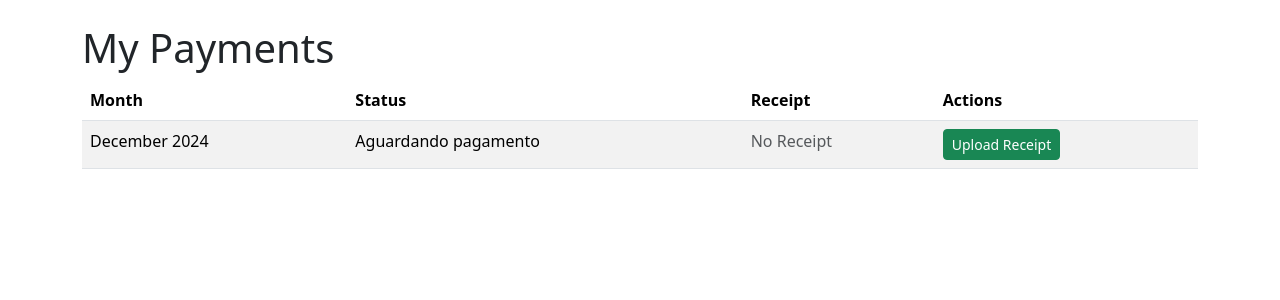
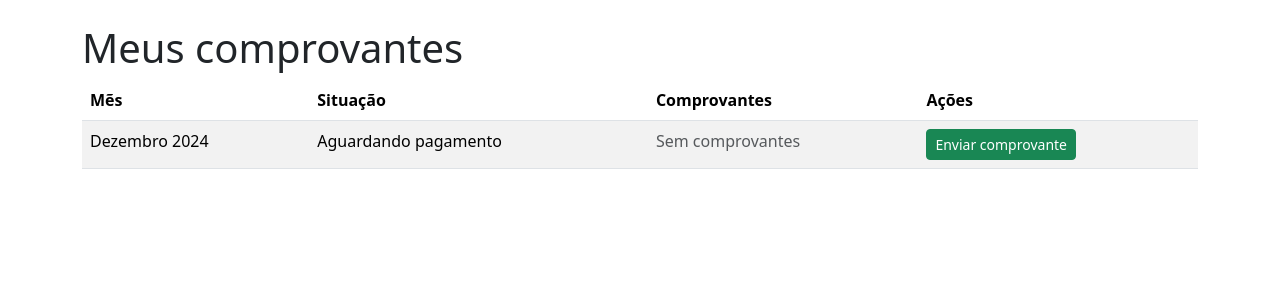
Before and after one commit to alexandrebcaruso/borussia-django, a Django app: page /my-payments/ in a window 1280 px wide. Shown: the part 56-356 px from the top of the page. Run offline with Django 5.2, Linux system fonts and the light colour scheme; the visitor is signed in with stand-in values (Sample User, id 1); data comes from the database, SQL or seed files in the repository; data that the repository does not hold is empty.

Commit message:
translations

```diff
--- a/agua/templates/admin/payment_list.html
+++ b/agua/templates/admin/payment_list.html
@@ -12,7 +12,7 @@
         </div>
     </form>
 
-    <!-- Filter by Status Form -->
+    <!-- Filter by Situação Form -->
     <form method="get" action="{% url 'payment_list' %}" class="mb-4">
         <div class="row g-3 align-items-center">
             <div class="col-auto">
@@ -20,7 +20,7 @@
             </div>
             <div class="col-auto">
                 <select name="status" id="status" class="form-select">
-                    <option value="">All</option>
+                    <option value="">Todos</option>
                     <option value="awaiting_payment" {% if status_filter == 'awaiting_payment' %}selected{% endif %}>Aguardando pagamento</option>
                     <option value="awaiting_approval" {% if status_filter == 'awaiting_approval' %}selected{% endif %}>Aguardando aprovação</option>
                     <option value="paid" {% if status_filter == 'paid' %}selected{% endif %}>Pago</option>
@@ -69,7 +69,7 @@
                     <tr>
                         <th>Usuário</th>
                         <th>Mês</th>
-                        <th>Status</th>
+                        <th>Situação</th>
                         <th>Comprovante</th>
                         <th>Ação</th>
                     </tr>
--- a/agua/templates/users/my_payments.html
+++ b/agua/templates/users/my_payments.html
@@ -1,14 +1,14 @@
 {% extends 'base.html' %}
 
 {% block content %}
-<h1>My Payments</h1>
+<h1>Meus comprovantes</h1>
 <table class="table table-striped">
     <thead>
         <tr>
-            <th>Month</th>
-            <th>Status</th>
-            <th>Receipt</th>
-            <th>Actions</th>
+            <th>Mẽs</th>
+            <th>Situação</th>
+            <th>Comprovantes</th>
+            <th>Ações</th>
         </tr>
     </thead>
     <tbody>
@@ -21,13 +21,13 @@
                 <a href="{{ payment.receipt.url }}" target="_blank" class="btn btn-sm btn-outline-primary">View
                     Receipt</a>
                 {% else %}
-                <span class="text-muted">No Receipt</span>
+                <span class="text-muted">Sem comprovantes</span>
                 {% endif %}
             </td>
             <td>
                 {% if payment.status == 'awaiting_payment' or payment.status == 'rejected' %}
                 <a href="{% url 'upload_receipt' payment.month.year payment.month.month %}"
-                    class="btn btn-sm btn-success">Upload Receipt</a>
+                    class="btn btn-sm btn-success">Enviar comprovante</a>
                 {% endif %}
             </td>
         </tr>
```
Also changed, not shown: agua/templates/users/profile.html (+9 -7 lines), borussia/settings.py (+7 -0 lines).
